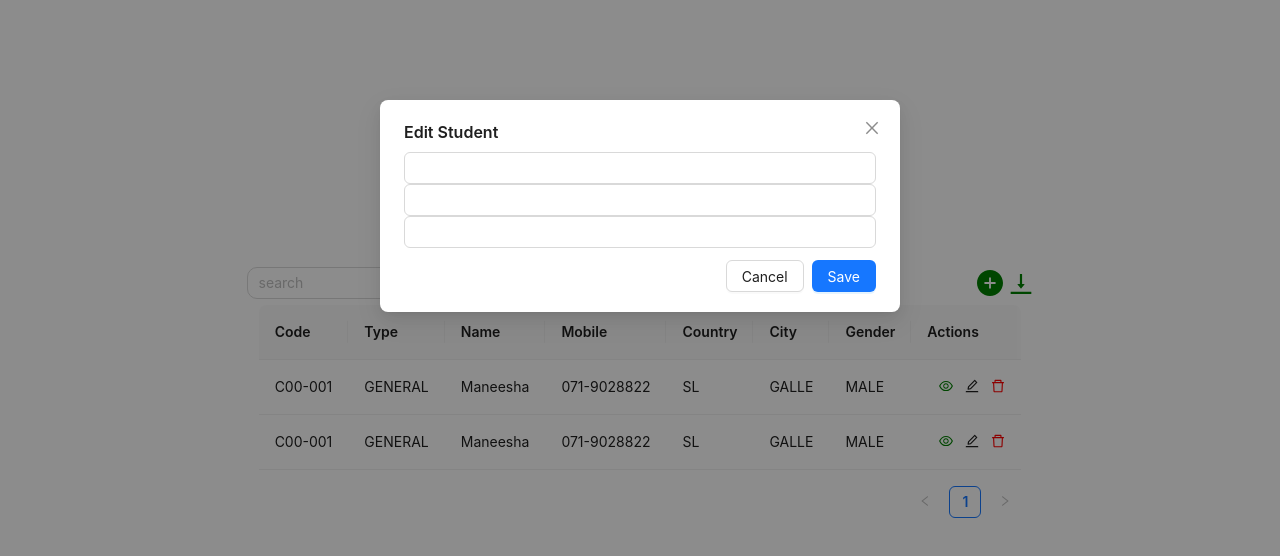
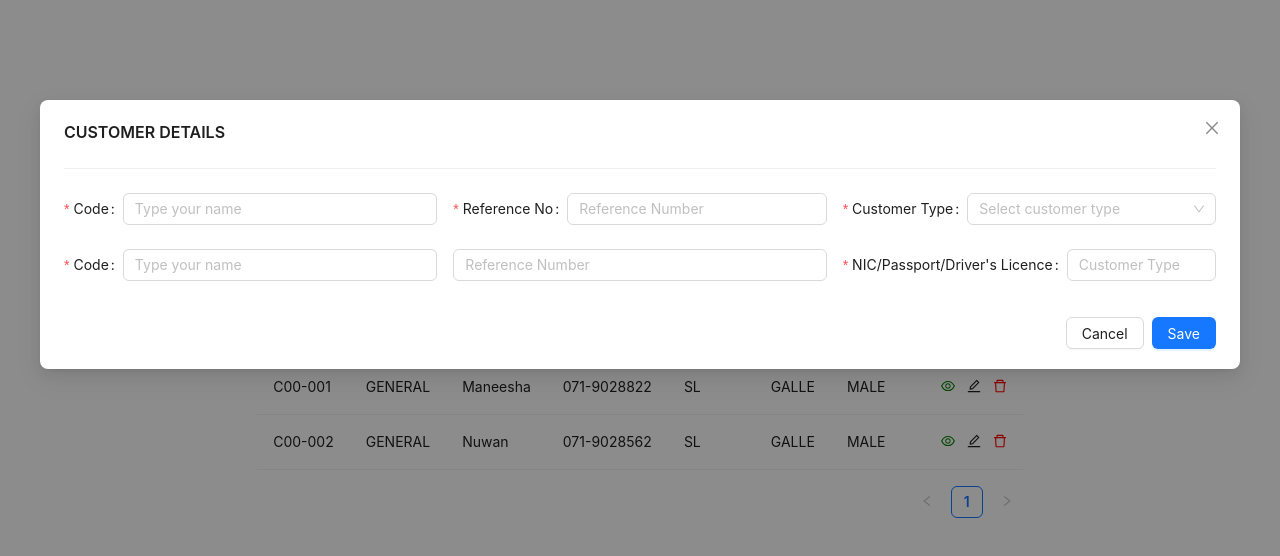
Before and after one commit to mGunawardhana/Ant-Design-React-Table-Loading, a React (Create React App) app: page / in a window 1280 px wide. Both pictures are taken after a click on the element 989 px from the left and 282 px from the top of the page. Shown: the top 556 px of the page. Built offline with nearby package versions, Linux system fonts and the light colour scheme.

Commit message:
model added

```diff
--- a/src/App.js
+++ b/src/App.js
@@ -1,14 +1,24 @@
 import "./App.css";
-import {Button, Input, Modal,Form,  Table} from "antd";
-import {useState} from "react";
+import {
+  Button,
+  Divider,
+  Input,
+  Modal,
+  Form,
+  Table,
+  Row,
+  Col,
+  Select,
+} from "antd";
+import { useState } from "react";
 import {
   DeleteOutlined,
   EditOutlined,
   EyeOutlined,
   PlusCircleFilled,
-    VerticalAlignBottomOutlined,SearchOutlined
+  VerticalAlignBottomOutlined,
+  SearchOutlined,
 } from "@ant-design/icons";
-
 
 function App() {
   const [isEditing, setIsEditing] = useState(false);
@@ -21,17 +31,17 @@ function App() {
       mobile: "071-9028822",
       country: "SL",
       city: "GALLE",
-            gender: "MALE"
-        }, {
-            code: "C00-001",
+      gender: "MALE",
+    },
+    {
+      code: "C00-002",
       type: "GENERAL",
-            name: "Maneesha",
-            mobile: "071-9028822",
+      name: "Nuwan",
+      mobile: "071-9028562",
       country: "SL",
       city: "GALLE",
-            gender: "MALE"
-        }
-
+      gender: "MALE",
+    },
   ]);
   const columns = [
     {
@@ -58,11 +68,13 @@ function App() {
       key: "5",
       title: "Country",
       dataIndex: "country",
-        }, {
+    },
+    {
       key: "6",
       title: "City",
       dataIndex: "city",
-        }, {
+    },
+    {
       key: "7",
       title: "Gender",
       dataIndex: "gender",
@@ -73,21 +85,23 @@ function App() {
       render: (record) => {
         return (
           <>
-                        <EyeOutlined onClick={() => {
+            <EyeOutlined
+              onClick={() => {
                 // onEditStudent(record);
-                        }} style={{color: "green", marginLeft: 12}}
+              }}
+              style={{ color: "green", marginLeft: 12 }}
             />
             <EditOutlined
               onClick={() => {
                 onEditStudent(record);
               }}
-                            style={{marginLeft: 12}}
+              style={{ marginLeft: 12 }}
             />
             <DeleteOutlined
               onClick={() => {
                 onDeleteStudent(record);
               }}
-                            style={{color: "red", marginLeft: 12}}
+              style={{ color: "red", marginLeft: 12 }}
             />
           </>
         );
@@ -121,7 +135,7 @@ function App() {
   };
   const onEditStudent = (record) => {
     setIsEditing(true);
-        setEditingStudent({...record});
+    setEditingStudent({ ...record });
   };
   const resetEditing = () => {
     setIsEditing(false);
@@ -129,21 +143,38 @@ function App() {
   };
   return (
     <div className="App">
-            <header className="App-header" style={{color: "#fff"}}>
-                {/*<Button onClick={onAddStudent}>Add a new Student</Button>*/}
-                <div style={{display:"flex",marginBottom:3}}>
-                    <Input placeholder="search" suffix={<SearchOutlined />} style={{ borderRadius: 10, marginBottom: 3 }} />
-                    <PlusCircleFilled  onClick={onEditStudent} style={{color: "green", marginLeft: 470,marginBottom:3}}/>
-                    <VerticalAlignBottomOutlined style={{color: "green", marginLeft: 5}}/>
+      <header className="App-header" style={{ color: "#fff" }}>
+        {/* <Button onClick={onAddStudent}>Add a new Student</Button> */}
+        <div style={{ display: "flex", marginBottom: 3 }}>
+          <Input
+            placeholder="search"
+            suffix={<SearchOutlined />}
+            style={{ borderRadius: 10, marginBottom: 3 }}
+          />
+          <PlusCircleFilled
+            onClick={onEditStudent}
+            style={{ color: "green", marginLeft: 470, marginBottom: 3 }}
+          />
+          <VerticalAlignBottomOutlined
+            style={{ color: "green", marginLeft: 5 }}
+          />
         </div>
-                <Table columns={columns} dataSource={dataSource}></Table>
+        <Table
+          columns={columns}
+          pagination={true}
+          dataSource={dataSource}
+        ></Table>
+
+        {/* //TODO Model starting ----------------------------------------------------------*/}
         <Modal
-                    title="Edit Student"
+          title="CUSTOMER DETAILS"
           visible={isEditing}
           okText="Save"
           onCancel={() => {
             resetEditing();
           }}
+          width={1200}
+          hight={1000}
           onOk={() => {
             setDataSource((pre) => {
               return pre.map((student) => {
@@ -157,30 +188,128 @@ function App() {
             resetEditing();
           }}
         >
-                    <Input
-                        value={editingStudent?.name}
-                        onChange={(e) => {
-                            setEditingStudent((pre) => {
-                                return {...pre, name: e.target.value};
-                            });
+          <Divider />
+          <Form
+            autoComplete="off"
+            onFinish={(values) => {
+              console.log({ values });
             }}
-                    />
-                    <Input
-                        value={editingStudent?.email}
-                        onChange={(e) => {
-                            setEditingStudent((pre) => {
-                                return {...pre, email: e.target.value};
-                            });
+            onFinishFailed={(error) => {
+              console.log({ error });
             }}
-                    />
-                    <Input
-                        value={editingStudent?.address}
-                        onChange={(e) => {
-                            setEditingStudent((pre) => {
-                                return {...pre, address: e.target.value};
-                            });
-                        }}
-                    />
+          >
+            <Row gutter={[16, 16]} justify="center">
+              <Col xs={24} sm={12} md={8}>
+                <Form.Item
+                  name="code"
+                  label="Code"
+                  rules={[
+                    {
+                      required: true,
+                      //   message: "Please enter your name",
+                    },
+                    { whitespace: true },
+                    { min: 3 },
+                  ]}
+                  hasFeedback
+                >
+                  <Input placeholder="Type your name" />
+                </Form.Item>
+              </Col>
+              <Col xs={24} sm={12} md={8}>
+                <Form.Item
+                  name="reference_number"
+                  label="Reference No:"
+                  rules={[
+                    {
+                      required: true,
+                      //   message: "Please enter your name",
+                    },
+                    { whitespace: true },
+                    { min: 3 },
+                  ]}
+                  hasFeedback
+                >
+                  <Input placeholder="Reference Number" />
+                </Form.Item>
+              </Col>
+              <Col xs={24} sm={12} md={8}>
+                <Form.Item
+                  name="customer_type"
+                  label="Customer Type"
+                  rules={[
+                    {
+                      required: true,
+                      // message: "Please enter your name",
+                    },
+                    { whitespace: true },
+                    { min: 3 },
+                  ]}
+                  hasFeedback
+                >
+                  <Select placeholder="Select customer type">
+                    <Select.Option value="type1">Cash Pay</Select.Option>
+                    <Select.Option value="type2">Card Pay</Select.Option>
+                    <Select.Option value="type3">Crypto pay</Select.Option>
+                  </Select>
+                </Form.Item>
+              </Col>
+            </Row>
+            <Row gutter={[16, 16]} justify="center">
+              <Col xs={24} sm={12} md={8}>
+                <Form.Item
+                  name="code"
+                  label="Code"
+                  rules={[
+                    {
+                      required: true,
+                      //   message: "Please enter your name",
+                    },
+                    { whitespace: true },
+                    { min: 3 },
+                  ]}
+                  hasFeedback
+                >
+                  <Input placeholder="Type your name" />
+                </Form.Item>
+              </Col>
+                          <Col xs={24} sm={12} md={8}>
+                              {/* <label>MAneesha</label> */}
+                <Form.Item
+                //   label="Company Name:"
+                  name="companyName"
+                  rules={[
+                    {
+                      required: true,
+                      //   message: "Please enter your name",
+                    },
+                    { whitespace: true },
+                    { min: 3 },
+                  ]}
+                  hasFeedback
+                >
+                  <Input placeholder="Reference Number" />
+                </Form.Item>
+              </Col>
+              <Col xs={24} sm={12} md={8}>
+                <Form.Item
+                  name="idType"
+                  label="NIC/Passport/Driver's Licence"
+                  rules={[
+                    {
+                      required: true,
+                      //   message: "Please enter your name",
+                    },
+                    { whitespace: true },
+                    { min: 3 },
+                  ]}
+                  hasFeedback
+                >
+                  <Input placeholder="Customer Type" />
+                </Form.Item>
+              </Col>
+            </Row>
+          </Form>
         </Modal>
       </header>
     </div>
```
Lines whose indentation alone changed are shown as unchanged.
